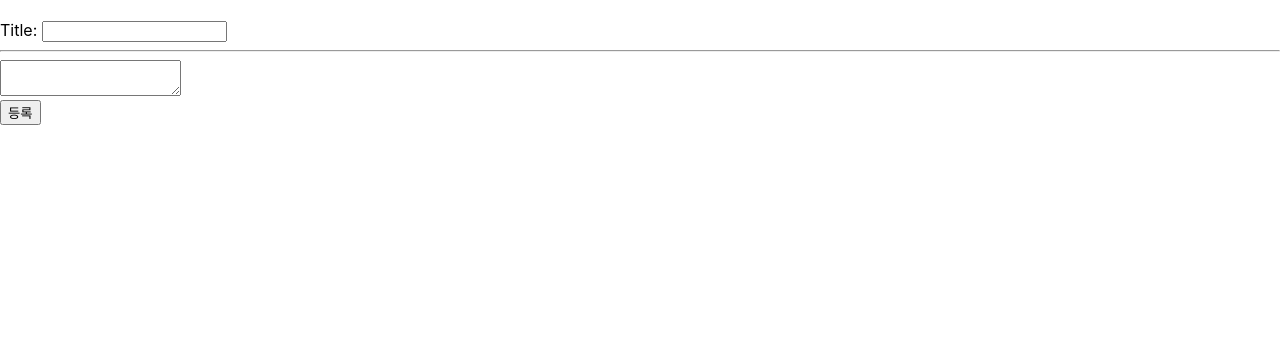
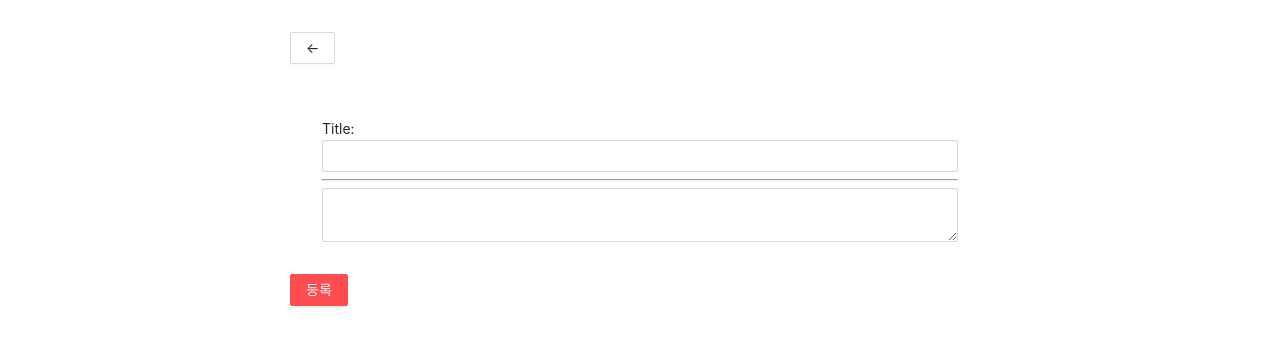
Before and after one commit to SeungWookHan/ReactCRUDboard, a React (Create React App) app in the folder react-crud-board/: page /register in a window 1280 px wide. Shown: the top 344 px of the page. Built offline with nearby package versions, Linux system fonts and the light colour scheme.

Commit message:
Add: antd design

```diff
--- a/react-crud-board/src/App.css
+++ b/react-crud-board/src/App.css
@@ -1,3 +1,5 @@
+@import "~antd/dist/antd.css";
+
 .App {
   text-align: center;
 }
--- a/react-crud-board/src/App.js
+++ b/react-crud-board/src/App.js
@@ -3,6 +3,7 @@ import { Route, Switch } from "react-router-dom";
 import BoardPage from "./components/views/BoardPage/BoardPage";
 import ArticlePage from "./components/views/ArticlePage/ArticlePage";
 import RegisterPage from "./components/views/RegisterPage/RegisterPage";
+import "./App.css";
 
 function App() {
   return (
--- a/react-crud-board/src/components/views/BoardPage/BoardPage.js
+++ b/react-crud-board/src/components/views/BoardPage/BoardPage.js
@@ -1,16 +1,19 @@
 import React from "react";
 import { Link } from "react-router-dom";
 import BoardList from "./Sections/BoardList";
+import { Button, Typography } from "antd";
+
+const { Title } = Typography;
 
 function BoardPage() {
   return (
-    <div>
+    <div style={{ maxWidth: "700px", margin: "2rem auto" }}>
       <div>
-        <h1>Board Title</h1>
+        <Title>Board Title</Title>
       </div>
       <div>
         <Link to="/register">
-          <button>New Post</button>
+          <Button type="primary">New Post</Button>
         </Link>
       </div>
       <div>
--- a/react-crud-board/src/components/views/RegisterPage/Sections/RegisterOrEdit.js
+++ b/react-crud-board/src/components/views/RegisterPage/Sections/RegisterOrEdit.js
@@ -1,28 +1,35 @@
 import React from "react";
+import { Link } from "react-router-dom";
+import { Button, Input } from "antd";
+
+const { TextArea } = Input;
 
 function RegisterOrEdit(props) {
   return (
-    <div>
+    <div style={{ maxWidth: "700px", margin: "2rem auto" }}>
+      <Link to="/">
+        <Button>←</Button>
+      </Link>
       <form onSubmit={props.handleSubmit}>
         <br />
+        <div style={{ maxWidth: "700px", margin: "2rem" }}>
           <label>Title: </label>
-        <input
+          <Input
             onChange={props.handleTitleChange}
             value={props.titleValue}
             type="text"
             name="title"
           />
           <hr></hr>
-        <div>
-          <textArea
+          <TextArea
             onChange={props.handleContentChange}
             value={props.contentValue}
             name="content"
           />
         </div>
-        <button onClick={props.handleSubmit}>
+        <Button type="danger" onClick={props.handleSubmit}>
           {props.updateRequest ? "수정" : "등록"}
-        </button>
+        </Button>
       </form>
     </div>
   );
```
Lines whose indentation alone changed are shown as unchanged.
